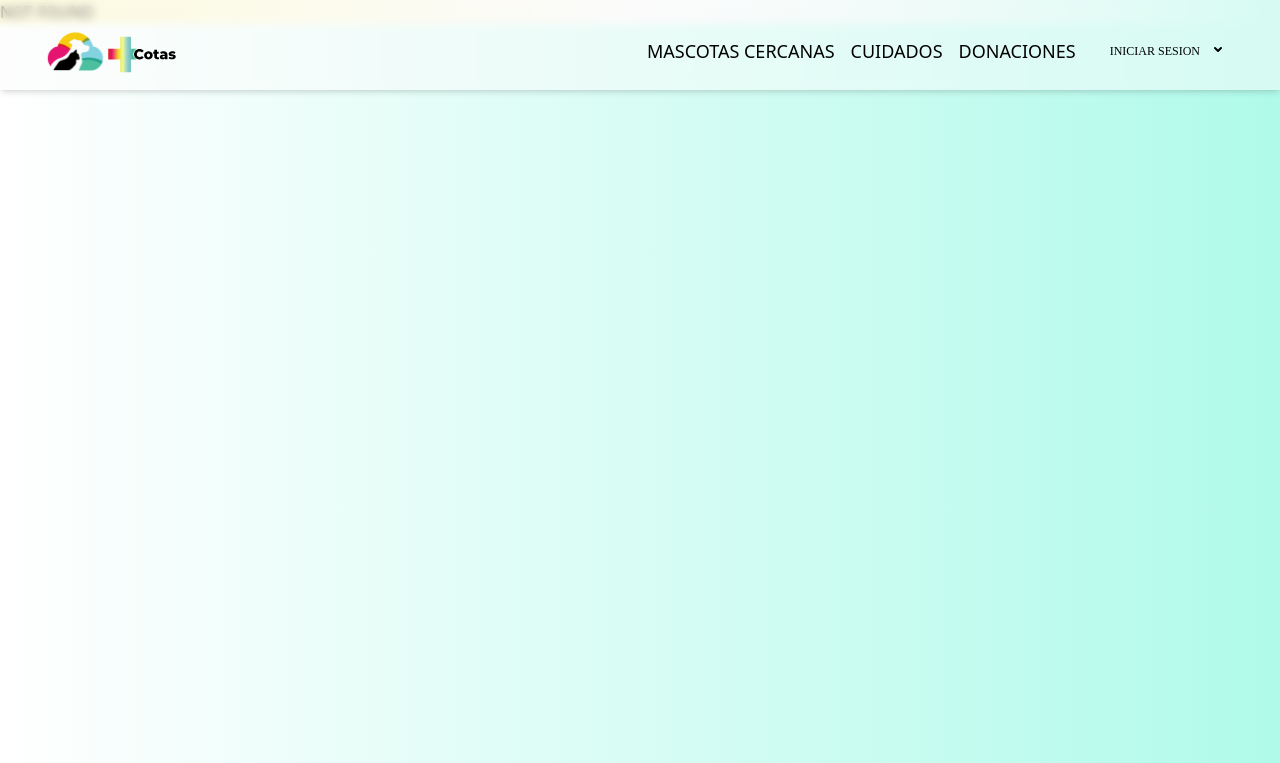
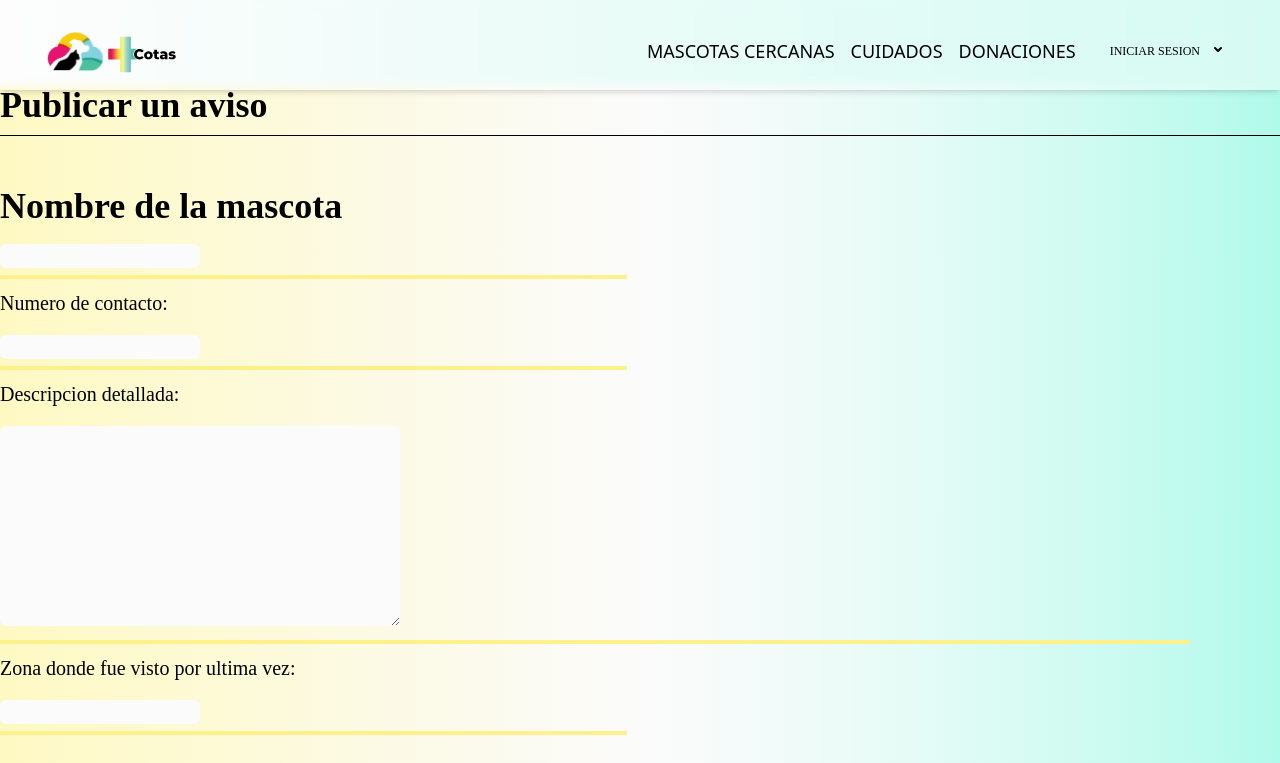
Before and after one commit to Veron-Juan/Devlights-final-project, a React (Vite) app in the folder frontend/: page /upload in a window 1280 px wide. Before the commit this address had no page. Shown: the top 763 px of the page. Built offline with nearby package versions, Linux system fonts and the light colour scheme.

Commit message:
funcionalidades en las cards de post con redux

```diff
--- a/frontend/package.json
+++ b/frontend/package.json
@@ -9,9 +9,10 @@
     "preview": "vite preview"
   },
   "dependencies": {
+    "@reduxjs/toolkit": "^1.9.3",
+    "axios": "^1.3.4",
     "dotenv": "^16.0.3",
     "google-map-react": "^2.2.0",
-    "@reduxjs/toolkit": "^1.9.3",
     "react": "^18.2.0",
     "react-dom": "^18.2.0",
     "react-redux": "^8.0.5",
--- a/frontend/src/App.jsx
+++ b/frontend/src/App.jsx
@@ -19,6 +19,7 @@ function App() {
           <Route path="/" element={<Home />} />
           <Route path="/register" element={<Register />} />
           <Route path="/posts" element={<Posts />} />
+          <Route path="/upload" element={<PostForm />} />
           <Route path="/*" element={<h2>NOT FOUND</h2>} />
         </Routes>
       </Provider>
--- a/frontend/src/components/CardComponent/ModalCard.jsx
+++ b/frontend/src/components/CardComponent/ModalCard.jsx
@@ -16,16 +16,16 @@ const ModalCard = (props) => {
   return (
     <>
       <div className="justify-center items-center flex overflow-x-hidden overflow-y-auto fixed inset-0 z-50 outline-none focus:outline-none ">
-        <div className="relative w-auto max-w-3xl ">
+        <div className="relative w-auto max-w-3xl items-center ">
           {/*content*/}
-          <div className="border-0 rounded-lg h-[500px] shadow-lg relative flex flex-col min-w-[310px] sm:w-[500px]  outline-none focus:outline-none bg-white">
+          <div className="border-0 rounded-lg  shadow-lg relative flex flex-col   min-w-[310px] sm:w-[500px]  outline-none focus:outline-none bg-white">
             {/* Info del Post */}
 
             <div className="flex flex-row  justify-between my-2 mx-2.5 pb-2 border-b">
               <div className="flex flex-row h-auto  ">
                 <img src={user} className="h-8 w-8 rounded-full   " />
                 <p className="font-semibold text-xl text-black ml-2">
-                  {props.nombreUser}
+                  {props.nameUser} {props.lastnameUser}
                 </p>
               </div>
 
@@ -37,7 +37,7 @@ const ModalCard = (props) => {
                 <Icon icon={closeIcon} className="w-5 h-8 " />{" "}
               </button>
             </div>
-            <div className="flex flex-row mb-2 mx-2 ">
+            <div className="flex flex-row mb-2 mx-2 items-center ">
               <div className="flex flex-col w-1/2  mr-1 gap-4 ">
                 <div>
                   <img src={props.imgPost} className="rounded-md" />
--- a/frontend/src/components/Post/PostForm.jsx
+++ b/frontend/src/components/Post/PostForm.jsx
@@ -1,78 +1,200 @@
 import { useState } from "react";
-import iconoFoto from "../../assets/iconoFoto.png"
-import imagenPrev from "../../assets/imgPreview.png"
+import iconoFoto from "../../assets/iconoFoto.png";
+import imagenPrev from "../../assets/imgPreview.png";
 import { PostButton } from "./PostButton";
+import axios from "axios"
+import { useNavigate } from "react-router-dom";
+import { useSelector } from 'react-redux';
+import * as postService from "../../services/postService"
 
-export function PostForm(){
+
+export function PostForm() {
+
+  const {name, lastname, createdAt} = useSelector((state)=> state.user)
+
+
   const [imgFile, setImgFile] = useState();
   const [imgPreview, setImgPreview] = useState(imagenPrev);
 
-    function onFormSubmit(event){
+  const navigate = useNavigate();
+
+  const initialState = {
+    name: "",
+    testImage: null,
+    contact: "",
+    location: "",
+    description: "",
+    nameUser:name,
+    lastnameUser:lastname,
+    createdAt:createdAt
+  }
+
+  const [inputs, setInputs] = useState(initialState)
+
+  const handleInputChange = (event) => {
+    const { name, value } = event.target;
+    setInputs({ ...inputs, [name]: value });
+  };
+
+  const OnImgChange = (event) => {
+    event.preventDefault();
+    const image = event.target.files[0];
+    if (image.type.includes("image")) {
+      const reader = new FileReader();
+      reader.readAsDataURL(image);
+
+      reader.onload = function () {
+        setImgPreview(reader.result);
+      };
+      setImgFile(image);
+      setInputs({ ...inputValues, testImage: event.target.files[0] });
+    } else {
+      console.log("Hubo un errorcito");
+    }
+  };
+
+  const handleSubmit = async (event) => {
     event.preventDefault();
 
+    // try{
+    //   const res = await postService.createPost(inputs);
+    //   console.log(res)
+    //   navigate(`/posts`, { replace: true });
+    // } catch(error) {
+    //   console.log(error)
+    // }
+
+    const formData = new FormData();
+    formData.append("name", inputs.name);
+    formData.append("testImage", inputs.testImage);
+    formData.append("contact", inputs.contact);
+    formData.append("location", inputs.location);
+    formData.append("description", inputs.description);
+    formData.append("nameUser", inputs.nameUser);
+    formData.append("lastnameUser", inputs.lastnameUser);
+    formData.append("createdAt", inputs.createdAt);
+
+    try{
+      const response = await axios.post('http://localhost:4000/api/posts/upload', formData);
+      console.log(response.data);
+      //modal o page que desee suerte en su búsqueda
+      navigate(`/posts`, { replace: true });
+
+    } catch(error){
+      console.log(error)
     }
 
-    const OnImgChange = (event)=> {
-            event.preventDefault();
-            const image = event.target.files[0];
-            if(image.type.includes('image')){
-                const reader = new FileReader()
-                reader.readAsDataURL(image)
+  };
 
-                reader.onload = function() {
-                    setImgPreview(reader.result)
-                }
-                setImgFile(image);
-            }else{
-                console.log("Hubo un errorcito")
-            }
-    }
-
-
-
-    return(
-        <form  className="mt-[50px] flex-col font-['Montserrat'] not-italic " onChange={onFormSubmit}>
-            <h1 className="mb-[10px] font-extrabold text-4xl min-w-full">Publicar un aviso</h1>
+  return (
+    <form
+      className="mt-[85px] flex-col font-['Montserrat'] not-italic "
+      onSubmit={handleSubmit}
+    >
+      <h1 className="mb-[10px] font-extrabold text-4xl min-w-full">
+        Publicar un aviso
+      </h1>
       <hr className=" mb-[50px] bg"></hr>
-            <label className="font-extrabold  text-4xl">Nombre de la mascota</label><br/>
-            <div className="mb-[10px] border-b-4 pb-[7px] border-b-yellow-200 focus-within:border-yellow-400
-            py-2  w-[49%] ">
-                <input className="mt-[10px] bg-white rounded-md" type="text" id="name" name="name"></input><br/>
+      <label className="font-extrabold  text-4xl">Nombre de la mascota</label>
+      <br />
+      <div
+        className="mb-[10px] border-b-4 pb-[7px] border-b-yellow-200 focus-within:border-yellow-400
+            py-2  w-[49%] "
+      >
+        <input
+          className="mt-[10px] bg-white rounded-md"
+          type="text"
+          id="name"
+          name="name"
+          value={inputs.name}
+          onChange={handleInputChange}
+        ></input>
+        <br />
       </div>
 
-            <label className="font-medium text-xl items-end">Numero de contacto:</label><br/>
-            <div className="mb-[10px] border-b-4 pb-[7px] border-b-yellow-200 focus-within:border-yellow-400
-            py-2  w-[49%] ">
-                <input className="mt-[10px] bg-white rounded-md" type="text" id="contact" name="contact"></input><br/>
+      <label className="font-medium text-xl items-end">
+        Numero de contacto:
+      </label>
+      <br />
+      <div
+        className="mb-[10px] border-b-4 pb-[7px] border-b-yellow-200 focus-within:border-yellow-400
+            py-2  w-[49%] "
+      >
+        <input
+          className="mt-[10px] bg-white rounded-md"
+          type="text"
+          id="contact"
+          name="contact"
+          value={inputs.contact}
+          onChange={handleInputChange}
+        ></input>
+        <br />
       </div>
-            <label className=" font-medium text-xl items-end">Descripcion detallada:</label><br/>
-            <div className="mb-[10px] border-b-4 pb-[7px] border-b-yellow-200 focus-within:border-yellow-400
-            py-2  w-[93%] ">
-                <textarea className=" min-h-[200px] min-w-[400px] mt-[10px] bg-white rounded-md" type="text"
-                 id="description" name="description"></textarea><br/>
+      <label className=" font-medium text-xl items-end">
+        Descripcion detallada:
+      </label>
+      <br />
+      <div
+        className="mb-[10px] border-b-4 pb-[7px] border-b-yellow-200 focus-within:border-yellow-400
+            py-2  w-[93%] "
+      >
+        <textarea
+          className=" min-h-[200px] min-w-[400px] mt-[10px] bg-white rounded-md"
+          type="text"
+          id="description"
+          name="description"
+          value={inputs.description}
+          onChange={handleInputChange}
+        ></textarea>
+        <br />
       </div>
-            <label className="font-medium text-xl items-end ">Zona donde fue visto por ultima vez:</label><br/>
-            <div className="mb-[10px] border-b-4 pb-[7px] border-b-yellow-200 focus-within:border-yellow-400
-            py-2  w-[49%] ">
-                <input className="mt-[10px] bg-white rounded-md" type="text" id="location" name="location"></input><br/>
+      <label className="font-medium text-xl items-end ">
+        Zona donde fue visto por ultima vez:
+      </label>
+      <br />
+      <div
+        className="mb-[10px] border-b-4 pb-[7px] border-b-yellow-200 focus-within:border-yellow-400
+            py-2  w-[49%] "
+      >
+        <input
+          className="mt-[10px] bg-white rounded-md"
+          type="text"
+          id="location"
+          name="location"
+          value={inputs.location}
+          onChange={handleInputChange}
+        ></input>
+        <br />
       </div>
       <div className=" mt-[30px] flex">
         <div className="p-4 max-w-[100px] max-h-[100px ] flex items-center flex-col">
           <div className="relative mb-6">
-                        <input className="relative z-[2] max-w-[90px] h-[90px]  cursor-pointer border-none
-                        opacity-0" type="file" id="img" name="testImage" onChange={OnImgChange}></input>
-                        <button className="absolute flex top-0 left-0 w-full h-full z-[1] justify-center
-                        items-center cursor-pointer outline-none">
+            <input
+              className="relative z-[2] max-w-[90px] h-[90px]  cursor-pointer border-none
+                        opacity-0"
+              type="file"
+              id="img"
+              name="testImage"
+              onChange={(event) => setInputs({ ...inputs, testImage: event.target.files[0] })}
+            ></input>
+            <button
+              className="absolute flex top-0 left-0 w-full h-full z-[1] justify-center
+                        items-center cursor-pointer outline-none"
+            >
               <i>
-                                <img src={iconoFoto} alt="img-button" className=""/>
+                <img src={iconoFoto} alt="img-button" className="" />
               </i>
             </button>
           </div>
         </div>
-                <img src={imgPreview} alt="imagen" className=" ml-12 rounded-md border-4 border-yellow-200
-                 w-[150px] "></img>
+        <img
+          src={imgPreview}
+          alt="imagen"
+          className=" ml-12 rounded-md border-4 border-yellow-200
+                 w-[150px] "
+        ></img>
       </div>
-            <PostButton/>
+      <PostButton />
     </form>
   );
 }
--- a/frontend/src/components/card/Card.jsx
+++ b/frontend/src/components/card/Card.jsx
@@ -16,8 +16,9 @@ export default function Card(props) {
     <div>
       <div className="h-[400px] bg-white border border-gray-200 rounded-lg shadow dark:bg-gray-800  text-center  w-[230px]   ">
         <div className="h-12 text-left ml-2">
-          <b>De: Maria Angeles</b>
-          <p className="font-light text-sm">Publicado hace 1 día</p>
+          <b>De:{props.nameUser} {props.lastnameUser}  </b>
+          <p className="font-light text-sm">Publicado el {new Date (props.createdAt).toLocaleString()}</p>
+          {/* new Date (props.date).toDateString() */}
         </div>
         <img
           className="w-full  h-[225px] object-cover"
@@ -43,7 +44,8 @@ export default function Card(props) {
       </div>
       {showModal &&
           <ModalCard
-          nombreUser={props.nombreUser}
+          nameUser={props.nameUser}
+          lastnameUser={props.lastnameUser}
           tituloPost={props.name}
           descripcionPost={props.description}
           imgPost={props.image}
--- a/frontend/src/components/searchInput/SearchInput.jsx
+++ b/frontend/src/components/searchInput/SearchInput.jsx
@@ -3,7 +3,7 @@ import { Icon } from '@iconify/react'
 
 export default function SearchInput() {
   return (
-    <div className='flex items-center justify-evenly rounded-lg shadow-lg  h-16 mx-auto bg-yellowButton w-full max-w-[650px]  '>
+    <div className='flex items-center justify-evenly rounded-lg shadow-lg  h-16 mx-auto mt-[95px] bg-yellowButton w-full max-w-[650px]  '>
 
         <div className='flex items-center relative  '>
         <input type="text" placeholder='  Ingresa etc' className='border rounded-md  py-[8px] min-w-[100px] sm:w-[320px] ' />
--- /dev/null
+++ b/frontend/src/services/postService.js
@@ -0,0 +1,5 @@
+import axios from "axios";
+
+export const createPost = async (data) =>{
+    return await axios.post(`http://localhost:4000/api/posts/upload`, data)
+}
```
Also changed, not shown: frontend/src/pages/posts/Posts.jsx (+4 -0 lines), 1 other file (tests, documents, lock files or other folders). Lines whose indentation alone changed are shown as unchanged.
